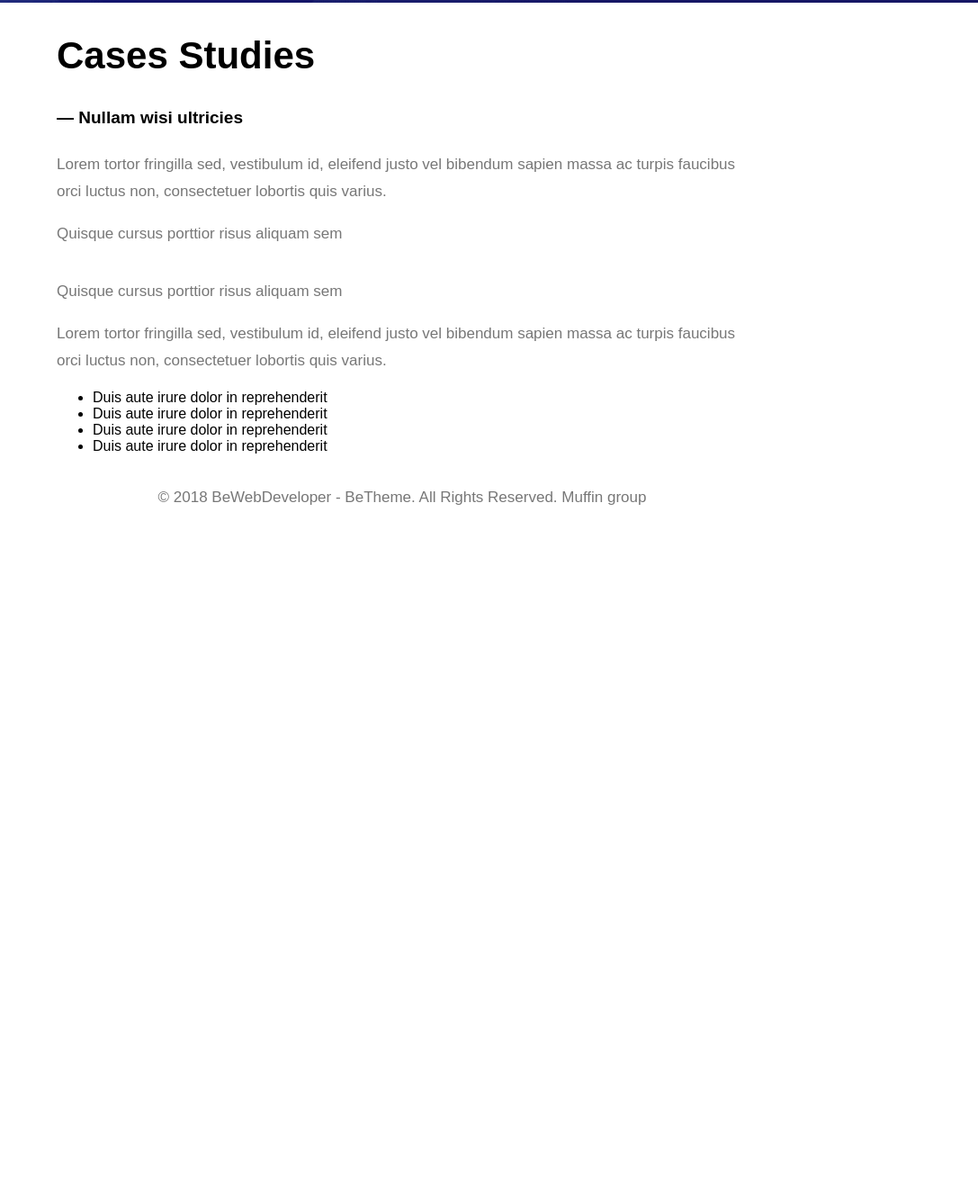
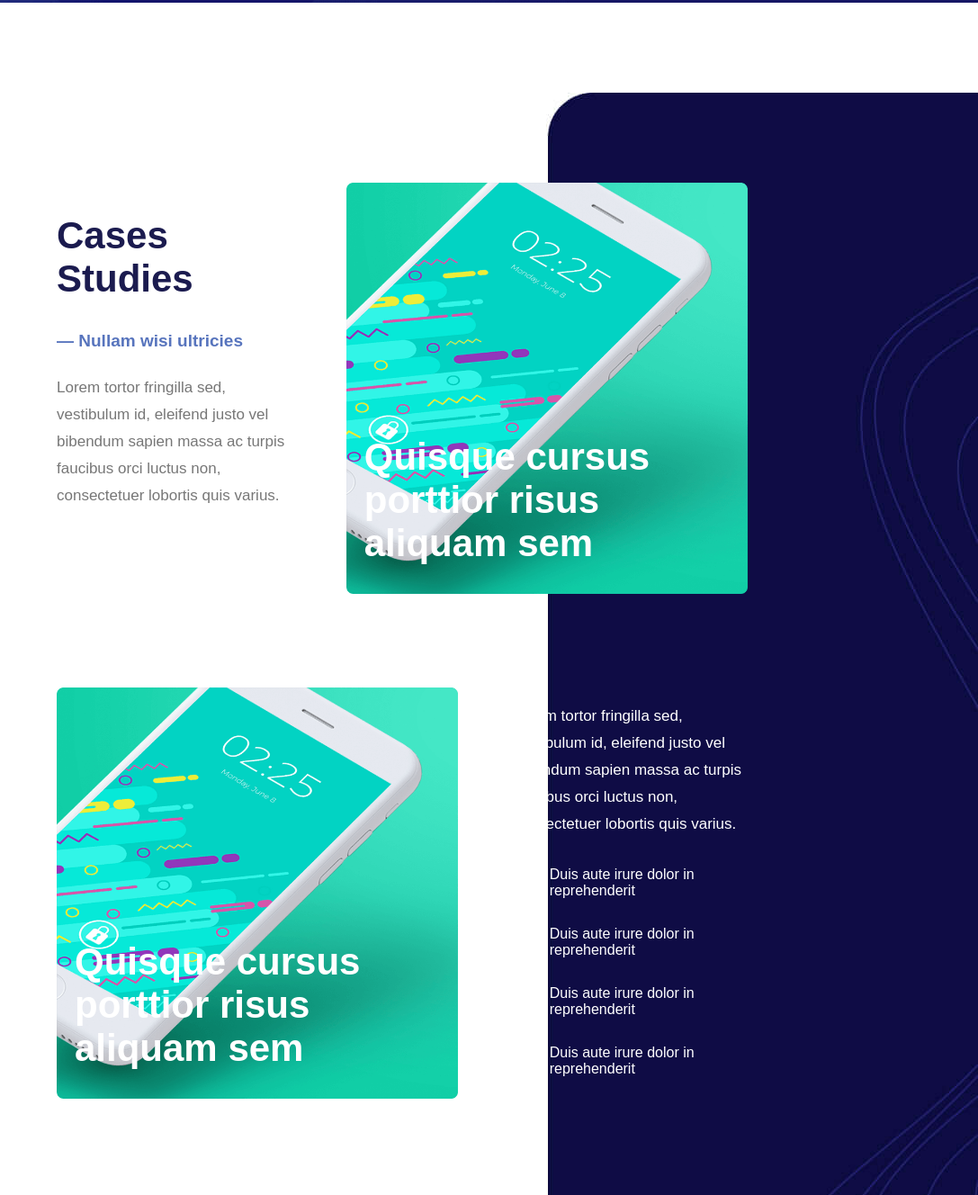
Before and after one commit to alexiagabrielly/voucher-web-site, a plain HTML site: page index.html in a window 1280 px wide. Shown: the part 5319-6647 px from the top of the page at 90% size, without its empty margins (193-1280 px from the left). Before the commit the page ends 5904 px from the top, so only its background shows below. Drawn offline with Linux system fonts and the light colour scheme.

Commit message:
Fazer scss da seção de Cases

```diff
--- a/index.html
+++ b/index.html
@@ -170,28 +170,32 @@
     </section>
 
     <!-- cases -->
-    <section>
+    <section id="cases">
         <div class="wrap">
-            <div>
-                <div>
+            <div id="case1">
+                <div class="case1-conteudo">
                     <h2>Cases Studies</h2>
                     <h4>— Nullam wisi ultricies</h4>
                     <p>Lorem tortor fringilla sed, vestibulum id, eleifend justo vel bibendum sapien massa ac turpis faucibus orci luctus non, consectetuer lobortis quis varius.</p>
                 </div>
 
-                <div>
-                    <!-- Imagem no css -->
-                    <p>Quisque cursus porttior risus aliquam sem</p>
+                <div class="case1-img">
+                    <a href="#">
+                        <img src="img/home_webdeveloper_pic15.png" alt="">
+                        <h2>Quisque cursus porttior risus aliquam sem</h2>
+                    </a>
                 </div>
             </div>
 
-            <div>
-                <div>
-                    <!-- Imagem no css -->
-                    <p>Quisque cursus porttior risus aliquam sem</p>
+            <div id="case2">
+                <div class="case2-img">
+                    <a href="#">
+                        <img src="img/home_webdeveloper_pic15.png" alt="">
+                        <h2>Quisque cursus porttior risus aliquam sem</h2>
+                    </a>
                 </div>
 
-                <div>
+                <div class="case2-conteudo">
                     <p>Lorem tortor fringilla sed, vestibulum id, eleifend justo vel bibendum sapien massa ac turpis faucibus orci luctus non, consectetuer lobortis quis varius.</p>
                     <ul>
                         <li>Duis aute irure dolor in reprehenderit</li>
--- a/style/style.scss
+++ b/style/style.scss
@@ -280,3 +280,92 @@ h2{
         }
     }
 }
+
+//cases
+
+#cases{
+    background-image: url(../img/home_webdeveloper_sectionbg5.jpg);
+    margin-top: 100px;
+}
+
+#case1{
+    margin-top: 100px;
+    display: flex;
+
+    .case1-conteudo{
+        width: 35%;
+
+        h2{
+            color: $corPrincipal;
+        }
+
+        h4{
+            color: $corComposta;
+        }
+    }
+
+
+    .case1-img{
+        width: 60%;
+        padding-left: 8%;
+
+        a{
+            position: relative;
+        }
+
+        img{
+            max-width: 100%;
+            height: auto;
+        }
+
+        h2{
+            position: absolute;
+            bottom: 0;
+            left: 20px;
+            color: $branco;
+        }
+    }
+}
+
+#case2{
+    margin: 100px 0;
+    display: flex;
+
+    .case2-img{
+        width: 60%;
+        padding-right: 8%;
+
+        a{
+            position: relative;
+        }
+
+        img{
+            max-width: 100%;
+            height: auto;
+        }
+
+        h2{
+            position: absolute;
+            bottom: 0;
+            left: 20px;
+            color: $branco;
+        }
+    }
+
+    .case2-conteudo{
+        width: 35%;
+
+        p{
+            color: $branco;
+        }
+
+        ul{
+            list-style: none;
+            color: $branco;
+
+            li{
+                padding: 15px 0;
+            }
+        }
+    }
+}
```
Also changed, not shown: img/home_webdeveloper_pic15.png (added), img/home_webdeveloper_sectionbg5.jpg (added), style/style.css, 1 other file.
